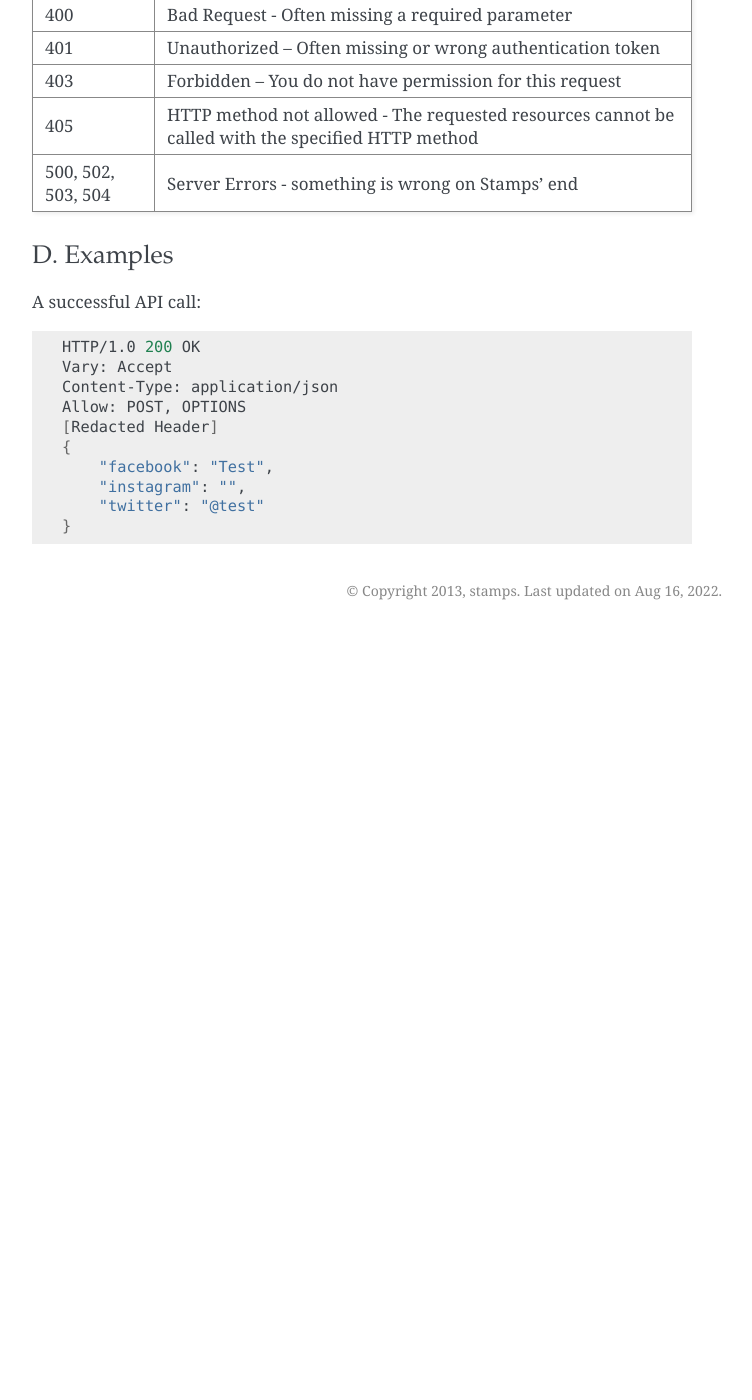
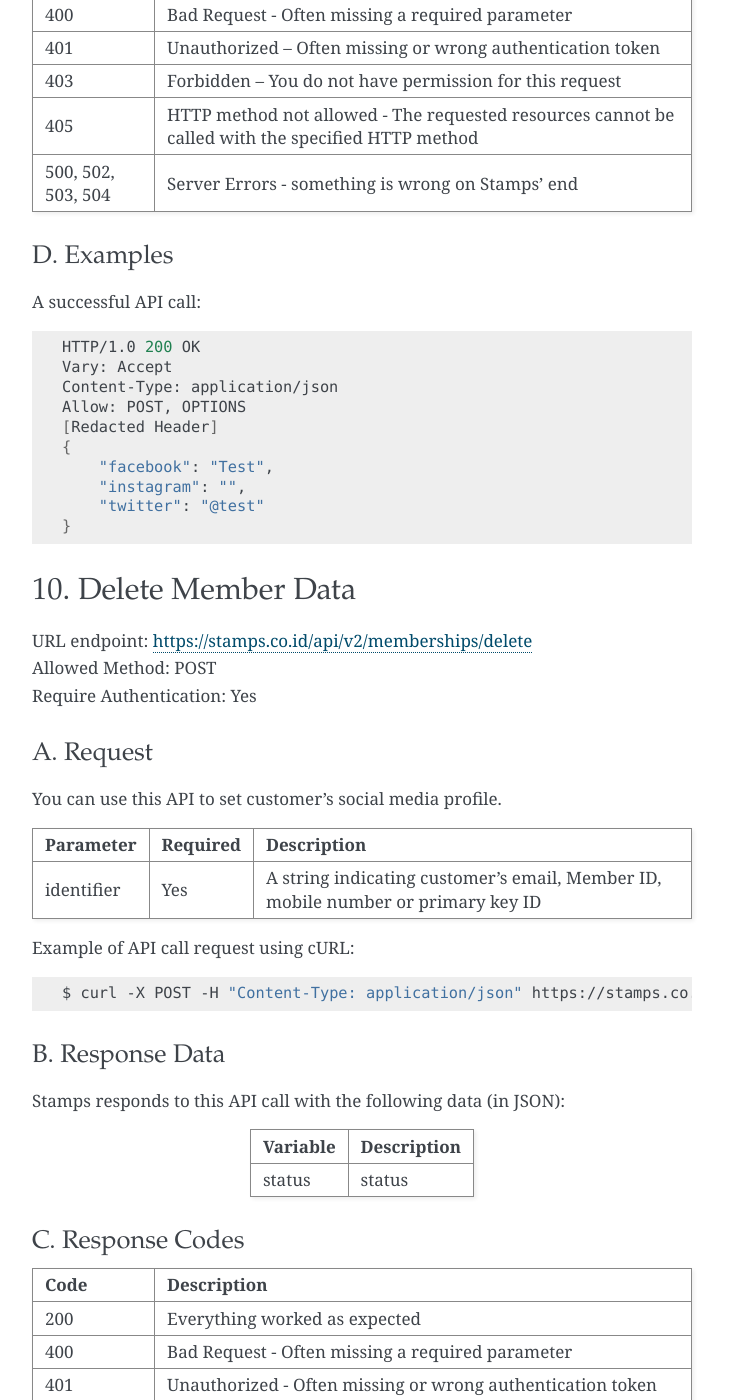
Before and after one commit to ui/stamps-api-docs, a Sphinx documentation site: the page built from source/customer_api.rst, in a window 1280 px wide and 1400 px high, scrolled down 18156 px. Shown: the whole window, without its empty margins (388-1140 px from the left). Built offline with Sphinx 7.4.7, drawn with Linux system fonts in a browser that asks for light colours; before the commit the page ends 18786 px from its top, so only the background shows below that; some of the changed text lies outside the part shown.

```diff
--- a/source/customer_api.rst
+++ b/source/customer_api.rst
@@ -976,3 +976,75 @@ A successful API call:
         "instagram": "",
         "twitter": "@test"
     }
+
+
+10. Delete Member Data
+===============
+| URL endpoint: https://stamps.co.id/api/v2/memberships/delete
+| Allowed Method: POST
+| Require Authentication: Yes
+
+A. Request
+-----------------------------
+
+You can use this API to set customer's social media profile.
+
+============= =========== =========================
+Parameter     Required    Description
+============= =========== =========================
+identifier    Yes         A string indicating customer's email, Member ID, mobile number or primary key ID
+============= =========== =========================
+
+Example of API call request using cURL:
+
+.. code-block :: bash
+
+    $ curl -X POST -H "Content-Type: application/json" https://stamps.co.id/api/v2/memberships/delete -i -d '{ "token": "secret", "identifier": 123}'
+
+
+B. Response Data
+----------------
+Stamps responds to this API call with the following data (in JSON):
+
+=================== ==============================
+Variable            Description
+=================== ==============================
+status              status
+=================== ==============================
+
+
+C. Response Codes
+-----------------
+
+=================== ==============================
+Code                Description
+=================== ==============================
+200                 Everything worked as expected
+400                 Bad Request - Often missing a
+                    required parameter
+401                 Unauthorized - Often missing or
+                    wrong authentication token
+403                 Forbidden - You do not have
+                    permission for this request
+405                 HTTP method not allowed - The
+                    requested resources cannot be called with the specified HTTP method
+500, 502, 503, 504  Server Errors - something is
+                    wrong on Stamps' end
+=================== ==============================
+
+
+D. Examples
+-----------
+
+A successful API call:
+
+.. code-block :: bash
+
+    HTTP/1.0 200 OK
+    Vary: Accept
+    Content-Type: application/json
+    Allow: POST, OPTIONS
+    [Redacted Header]
+    {
+        "status": "ok"
+    }
```
